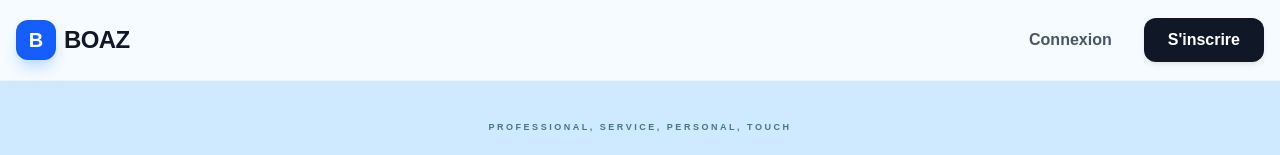
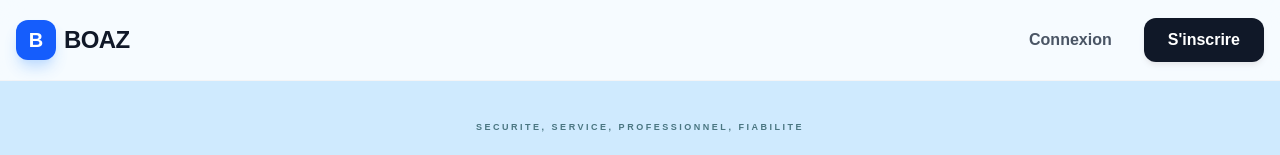
Before and after one commit to Delphine2411/Harnix, a Next.js app in the folder boaz/: page / in a window 1280 px wide. Shown: the top 155 px of the page. Built offline with nearby package versions, Linux system fonts and the light colour scheme; no server answers.

Commit message:
chore: fix error

```diff
--- a/boaz/app/page.tsx
+++ b/boaz/app/page.tsx
@@ -156,7 +156,7 @@ export default async function HomePage() {
 
         <div className="text-center">
           <p className="text-[9px] font-semibold uppercase tracking-[0.28em] text-[#4a7681]">
-            Professional, service, personal, touch
+            Securite, service, professionnel, fiabilite
           </p>
           <h1 className="mt-4 text-4xl font-black leading-[1.05] text-[#123742] md:text-5xl">
           achetez vos documents
```
